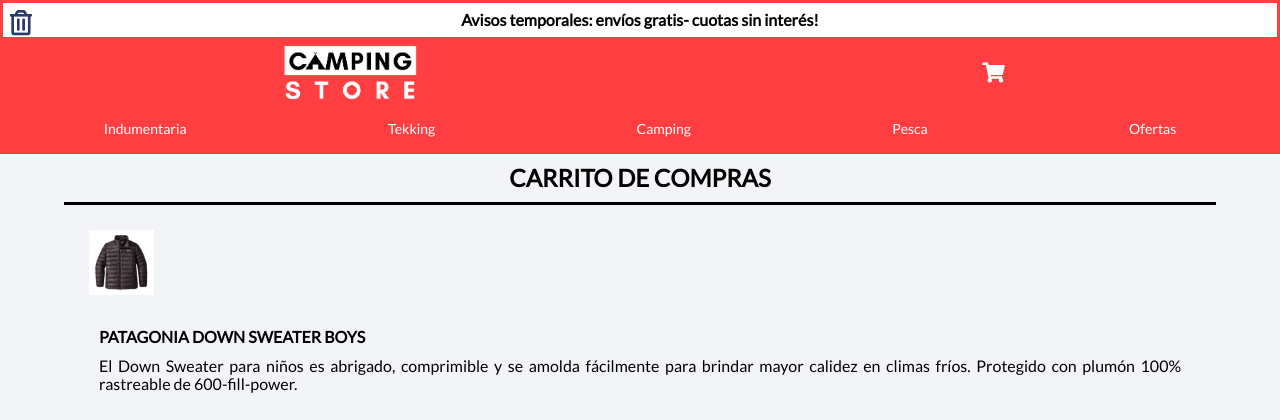
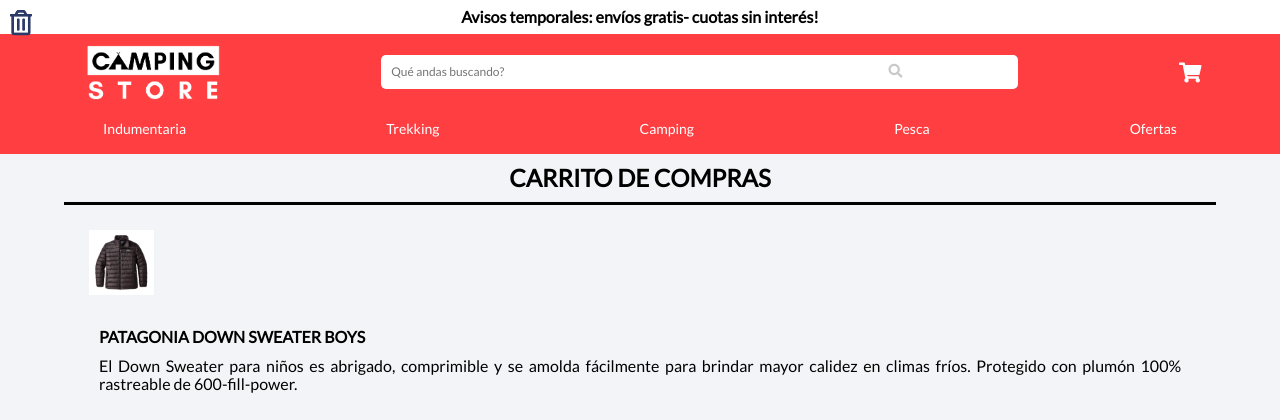
Before and after one commit to hfischer78/grupo_3_Camping_Store, a Node server app: page /productCart in a window 1280 px wide. Shown: the top 420 px of the page. Run offline with Node 20, Linux system fonts and the light colour scheme; some libraries are stand-ins or nearby versions.

Commit message:
ajuste de header y footer en productCart

```diff
--- a/views/productCart.html
+++ b/views/productCart.html
@@ -15,38 +15,53 @@
     <!-- INICIO HEADER ACTUALIZAR!!!!!!!!!!!!!!!!!!!!!!!!!!-->
 
     <header>
-        <div class="top-bar">
         <div class="aviso-banner">
             <p> Avisos temporales: envíos gratis- cuotas sin interés! </p>
         </div>
+        <div class="top-bar">
+
             <div class="logo">
                 <img src="img/logo-desktop.png" alt="" class="desktop">
                 <img src="img/logo-mobile.png" class="mobile">
+            </div>
+
+            <form class="searcher" action="search" method="get">
+                <input class="search-bar" type="text" placeholder="Qué andas buscando?">
+                <div class="lupa">
+                    <button class="lupa button-search-bar" type="submit">
+                        <i class="fas fa-search"></i>
+                    </button>
+                </div>
+            </form>
+
+            <div class="shopping-cart">
+                <i class="fas fa-shopping-cart"></i>
             </div>
 
             <div class="menu-bar">
                 <i class="fas fa-bars"></i>
             </div>
 
-            <div class= "shopping-cart">
-                <i class="fas fa-shopping-cart"></i>
-            </div>
-
-            <div class="category-bar">
-                <nav>
+            <nav class="category-bar">
+                <div class="">
                     <ul>
                         <li><a href="#">Indumentaria</a></li>
-                        <li><a href="#">Tekking</a></li>
+                        <li><a href="#">Trekking</a></li>
                         <li><a href="#">Camping</a></li>
                         <li><a href="#">Pesca</a></li>
                         <li><a href="#">Ofertas</a></li>
                     </ul>
+                </div>
+
             </nav>
+
+
         </div>
 
         </div>
-        <form action=""></form>
+
     </header>
+
 
 <!-- FIN HEADER ACTUALIZAR!!!!!!!!!!!!!!!!!!!!!!!!!!-->
 
@@ -266,21 +281,21 @@
 
 <footer>
     <section>
-            <div class= "nosotros">
+        <div class="nosotros">
             <p>¿Quiénes somos?</p>
             <nav>
                 <ul>
-                        <li><a href= "#">About us</a></li>
-                        <li><a href= "#">Envíos y cambios</a></li>
-                        <li><a href= "#">Servicio al cliente</a></li>
-                        <li><a href= "#">Términos y condiciones</a></li>
+                    <li><a href="#">About us</a></li>
+                    <li><a href="#">Envíos y cambios</a></li>
+                    <li><a href="#">Servicio al cliente</a></li>
+                    <li><a href="#">Términos y condiciones</a></li>
                 </ul>
             </nav>
         </div>
     </section>
 
     <section>
-            <div class= "redes">
+        <div class="redes">
             <p>Seguinos en:</p>
             <div class="iconos-redes">
                 <i class="fab fa-facebook-f"></i>
@@ -291,7 +306,7 @@
     </section>
 
     <section>
-            <div class= "contacto">
+        <div class="contacto">
             <p>Contacto</p>
             <div class="whatsapp"><i class="fab fa-whatsapp"></i> 011-1500000000</div>
             <div class="email"><i class="far fa-envelope"></i> ecommerce@gmail.com</div>
```
Lines whose indentation alone changed are shown as unchanged.
